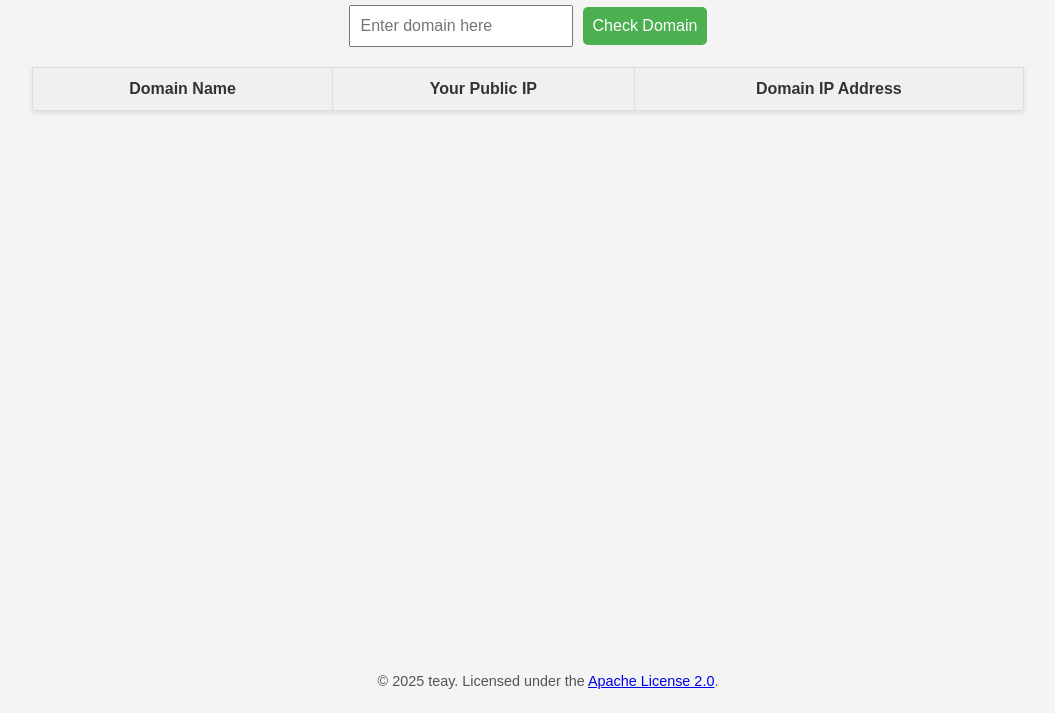
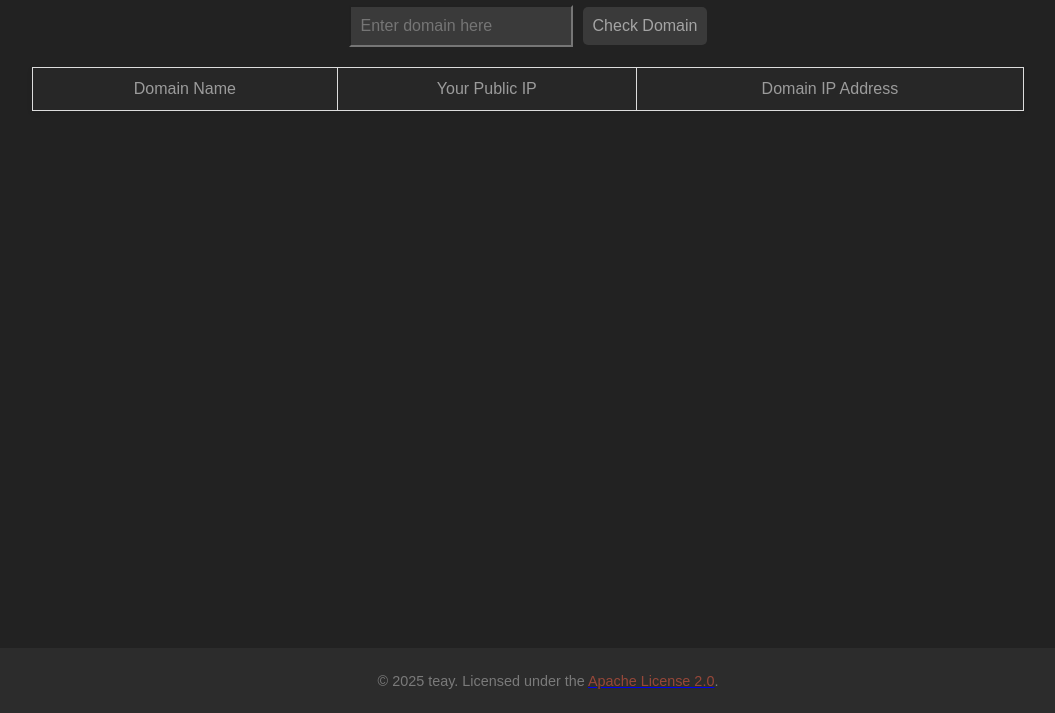
Before and after one commit to teay/ipcamera-checker, a plain HTML site: page index.html in a window 1280 px wide. Shown: the part 87-800 px from the top of the page, without its empty margins (112-1167 px from the left). Drawn offline with Linux system fonts and the light colour scheme.

Commit message:
Updated index.html for Dark Mode

```diff
--- a/index.html
+++ b/index.html
@@ -8,8 +8,10 @@
         body {
             font-family: 'Kanit', sans-serif;
             margin: 20px;
-            background-color: #f4f4f4;
-            color: #333;
+            /* background-color: #f4f4f4; */
+            background-color: #222222;
+            /* color: #333; */
+            color: #ffffff8a;
             padding-bottom: 40px;
         }
 
@@ -25,18 +27,15 @@
             margin: 20px auto;
             border-collapse: collapse;
             box-shadow: 0 2px 5px rgba(0, 0, 0, 0.1);
-            background-color: white;
+            background-color: rgb(94, 77, 77);
         }
 
         th, td {
             border: 1px solid #ddd;
             padding: 12px;
             text-align: center;
-        }
-
-        th {
-            background-color: #f0f0f0;
-            font-weight: bold;
+            background-color: #272727;
+            font-weight: 50;
         }
 
         .error {
@@ -48,20 +47,29 @@
             font-size: 1rem;
             margin-right: 10px;
             width: 200px;
+            /* background-color: #272727; */
+            background-color: #3a3a3a;
+            color: #c0bfbf;
+        }
+
+        input[type="text"]:focus {
+            background-color: #3b3b3b; /* เปลี่ยนสีพื้นหลังเมื่อคลิก (สีเหลืองอ่อน) */
+            border-color: #ffa500; /* เปลี่ยนสีเส้นขอบเมื่อคลิก */
         }
 
         button {
             padding: 10px;
             font-size: 1rem;
             cursor: pointer;
-            background-color: #4CAF50;
-            color: white;
+            /* background-color: #4CAF50; */
+            background-color: #3a3a3a;
+            color: #ffffff8a;
             border: none;
             border-radius: 5px;
         }
 
         button:hover {
-            background-color: #45a049;
+            background-color: #535353;
         }
 
         .input-container {
@@ -77,8 +85,10 @@
             width: 100%;
             text-align: center;
             font-size: 0.9rem;
-            background-color: #f4f4f4;
-            color: #555;
+            /* background-color: #f4f4f4; */
+            background-color: #2c2c2c;
+            /* color: #555; */
+            color: #7a7a7a;
             padding: 10px 0;
         }
     </style>
@@ -168,8 +178,12 @@
         }
     </script>
 
+    <!-- <footer>
+        <p>© 2025 teay. Licensed under the <a href="https://www.apache.org/licenses/LICENSE-2.0" target="_blank">Apache License 2.0</a>.</p>
+    </footer> -->
     <footer>
-        <p>© 2025 teay. Licensed under the <a href="https://www.apache.org/licenses/LICENSE-2.0" target="_blank">Apache License 2.0</a>.</p>
+        <p>© 2025 teay. Licensed under the <a href="https://www.apache.org/licenses/LICENSE-2.0" target="_blank"><span style="color: #ff634781;">Apache License 2.0</span></a>.</p>
     </footer>
+
 </body>
 </html>
```
